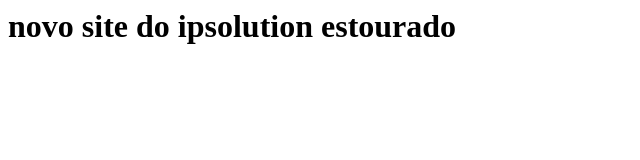
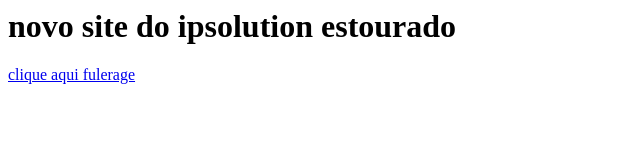
Before and after one commit to IP-Solution/novosite, a plain HTML site: page public/index.html in a window 1280 px wide. Shown: the whole page, without its empty margins (0-640 px from the left). Drawn offline with Linux system fonts and the light colour scheme.

Commit message:
add link

```diff
--- a/public/index.html
+++ b/public/index.html
@@ -2,6 +2,8 @@
 <title>site do cleirton</title>
   <body>
     <h1>novo site do ipsolution estourado</h1>
+ <a href="https://ipsolution.net.br/central">clique aqui fulerage</a>
+
   </body>
 
 </html>
```
